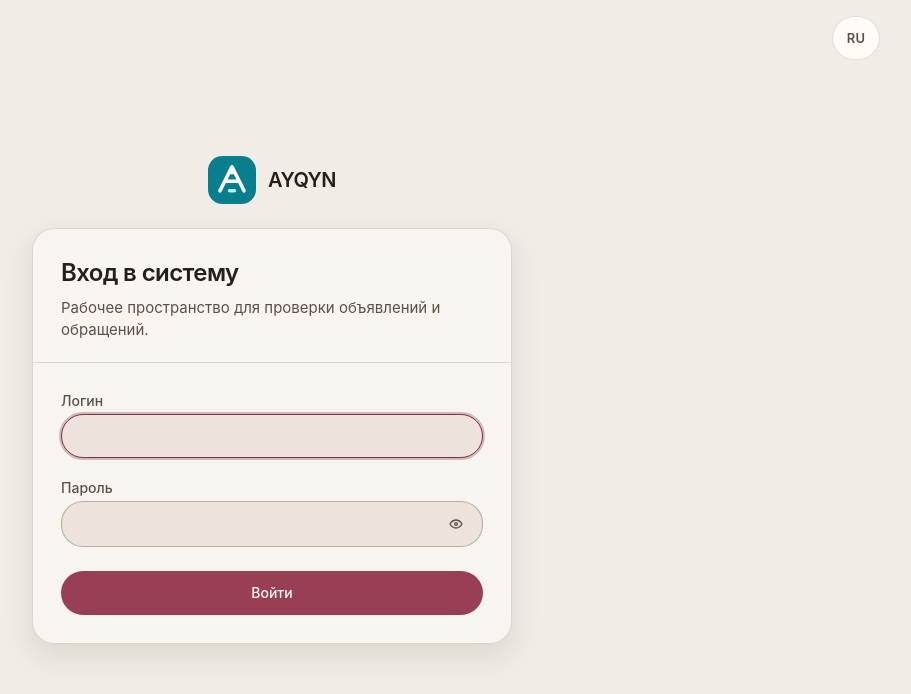
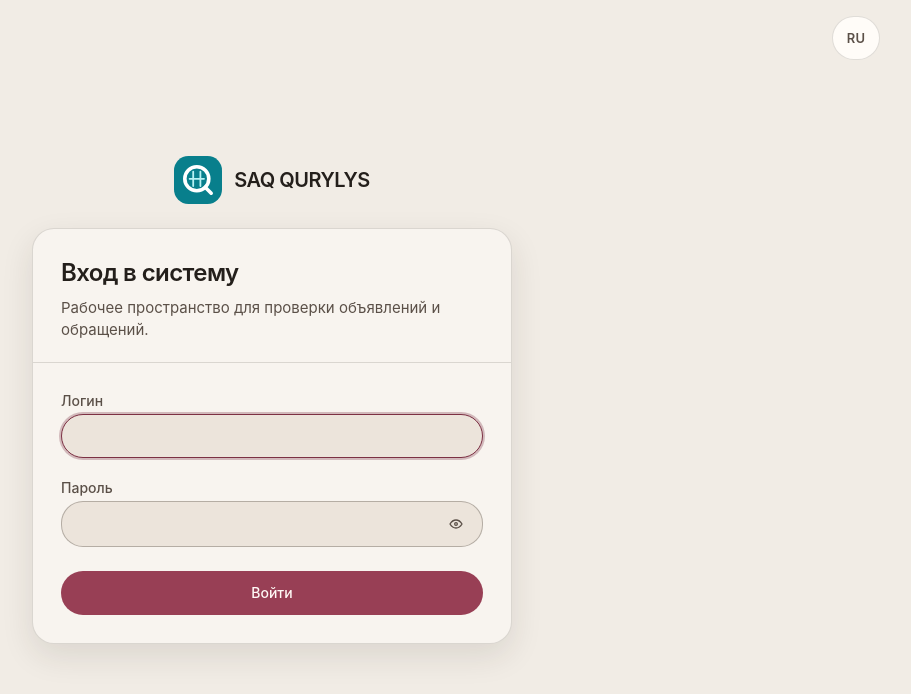
Before and after one commit to amblackrust/saq-qurylys, a React (Vite) app in the folder frontend/: page /login in a window 1280 px wide. Shown: the top 694 px of the page, without its empty margins (368-1279 px from the left). Built offline with nearby package versions, Linux system fonts and the light colour scheme.

Commit message:
feat(ui): rebrand application as SAQ QURYLYS

```diff
--- a/frontend/index.html
+++ b/frontend/index.html
@@ -2,11 +2,11 @@
 <html lang="ru" data-theme-mode="light" data-theme="light">
   <head>
     <meta charset="UTF-8" />
-    <link rel="icon" type="image/svg+xml" href="/ayqyn-mark.svg" />
+    <link rel="icon" type="image/svg+xml" href="/saq-qurylys-mark.svg" />
     <meta name="viewport" content="width=device-width, initial-scale=1.0" />
     <meta name="color-scheme" content="light" />
     <meta name="theme-color" content="#F1ECE5" />
-    <title>AYQYN</title>
+    <title>SAQ QURYLYS</title>
   </head>
   <body>
     <div id="root"></div>
--- a/frontend/src/features/kit/KitPage.tsx
+++ b/frontend/src/features/kit/KitPage.tsx
@@ -590,7 +590,7 @@ export function KitPage() {
           <div className="flex flex-col gap-1">
             <span className="text-2xs tracking-wider text-text-3 uppercase">GlitchText</span>
             <GlitchText className="text-3xl" backgroundColor="var(--bg)">
-              AYQYN
+              SAQ QURYLYS
             </GlitchText>
           </div>
           <div className="flex flex-col gap-1">
--- a/frontend/src/features/login/LoginPage.tsx
+++ b/frontend/src/features/login/LoginPage.tsx
@@ -53,8 +53,8 @@ export function LoginPage() {
       </div>
       <div className="flex w-full max-w-[480px] flex-col items-center gap-6">
         <div className="flex items-center gap-3 text-text">
-          <img src="/ayqyn-mark.svg" alt="" aria-hidden="true" className="size-12 shrink-0" />
-          <span className="text-xl font-semibold tracking-tight">AYQYN</span>
+          <img src="/saq-qurylys-mark.svg" alt="" aria-hidden="true" className="size-12 shrink-0" />
+          <span className="text-xl font-semibold tracking-tight">SAQ QURYLYS</span>
         </div>
         <form
           className="w-full overflow-hidden rounded-2xl border border-border bg-surface shadow-2"
--- a/frontend/src/features/navigation/BentoNavigation.tsx
+++ b/frontend/src/features/navigation/BentoNavigation.tsx
@@ -129,8 +129,8 @@ export function BentoNavigation({ headerUtilities, assistantOpen }: BentoNavigat
             aria-label={`${t('appName')} — ${t('nav.homeTitle')}`}
             className="flex h-11 min-w-0 shrink-0 items-center gap-2 text-text no-underline outline-none focus-visible:rounded-xl focus-visible:ring-2 focus-visible:ring-focus focus-visible:ring-offset-2 focus-visible:ring-offset-bg"
           >
-            <img src="/ayqyn-mark.svg" alt="" aria-hidden="true" className="size-8 shrink-0 sm:size-9" />
-            <span className="text-sm font-semibold tracking-[0.06em] sm:text-base">AYQYN</span>
+            <img src="/saq-qurylys-mark.svg" alt="" aria-hidden="true" className="size-8 shrink-0 sm:size-9" />
+            <span className="text-sm font-semibold tracking-[0.06em] sm:text-base">SAQ QURYLYS</span>
           </Link>
           <div className="order-last min-w-0 basis-full lg:order-0 lg:min-w-48 lg:max-w-lg lg:flex-1 lg:basis-auto">
             <GlobalSearch />
--- a/frontend/src/features/objects/ObjectsPage.tsx
+++ b/frontend/src/features/objects/ObjectsPage.tsx
@@ -84,7 +84,7 @@ export function ObjectsPage() {
     try {
       await downloadFile(
         `/objects/export.xlsx${buildQuery(filters)}`,
-        `AYQYN_${t('list.exportFilename')}_${formatApiDate(new Date())}.xlsx`,
+        `SAQ_QURYLYS_${t('list.exportFilename')}_${formatApiDate(new Date())}.xlsx`,
       );
     } catch (error) {
       toast.error(errorMessage(error), { title: t('list.exportError') });
--- a/frontend/src/features/signals/SignalPackageDialog.tsx
+++ b/frontend/src/features/signals/SignalPackageDialog.tsx
@@ -95,7 +95,7 @@ export function SignalPackageDialog({ opened, onClose, detail, dirty }: Props) {
     try {
       await downloadFile(
         `/signals/${detail.id}/package.zip?${params.toString()}`,
-        `AYQYN_${materials.number}_package.zip`,
+        `SAQ_QURYLYS_${materials.number}_package.zip`,
       );
     } catch (error) {
       toast.error(errorMessage(error), { title: t('package.downloadError') });
--- a/frontend/src/features/signals/SignalsPage.tsx
+++ b/frontend/src/features/signals/SignalsPage.tsx
@@ -75,7 +75,7 @@ export function SignalsPage() {
     try {
       await downloadFile(
         `/signals/export.xlsx${buildQuery(filters)}`,
-        `AYQYN_${t('list.exportFilename')}_${formatApiDate(new Date())}.xlsx`,
+        `SAQ_QURYLYS_${t('list.exportFilename')}_${formatApiDate(new Date())}.xlsx`,
       );
     } catch (error) {
       toast.error(errorMessage(error), { title: t('list.exportError') });
--- a/frontend/src/i18n/locales/kk/assistant.ts
+++ b/frontend/src/i18n/locales/kk/assistant.ts
@@ -10,7 +10,7 @@ const assistant: typeof ru = {
   collapse: 'Панельді тарылту',
   close: 'Жабу',
   composer: 'Көмекшіге хабарлама',
-  placeholder: 'AYQYN жүйесі туралы сұраңыз…',
+  placeholder: 'SAQ QURYLYS жүйесі туралы сұраңыз…',
   send: 'Жіберу',
   stop: 'Тоқтату',
   retry: 'Қайталау',
--- a/frontend/src/i18n/locales/kk/common.ts
+++ b/frontend/src/i18n/locales/kk/common.ts
@@ -2,7 +2,7 @@
 import type ru from '../ru/common';
 
 const common: typeof ru = {
-  appName: 'AYQYN',
+  appName: 'SAQ QURYLYS',
   error: 'Қате',
   cancel: 'Бас тарту',
   print: 'Басып шығару',
--- a/frontend/src/i18n/locales/ru/assistant.ts
+++ b/frontend/src/i18n/locales/ru/assistant.ts
@@ -7,7 +7,7 @@ const assistant = {
   collapse: 'Сузить панель',
   close: 'Закрыть',
   composer: 'Сообщение ассистенту',
-  placeholder: 'Спросите о работе в AYQYN…',
+  placeholder: 'Спросите о работе в SAQ QURYLYS…',
   send: 'Отправить',
   stop: 'Остановить',
   retry: 'Повторить',
--- a/frontend/src/i18n/locales/ru/common.ts
+++ b/frontend/src/i18n/locales/ru/common.ts
@@ -1,5 +1,5 @@
 const common = {
-  appName: 'AYQYN',
+  appName: 'SAQ QURYLYS',
   error: 'Ошибка',
   cancel: 'Отмена',
   print: 'Печать',
--- a/frontend/src/theme/global.css
+++ b/frontend/src/theme/global.css
@@ -94,7 +94,7 @@
   }
 }
 
-/* Print the current page content without the AYQYN app shell or interactive controls. */
+/* Print the current page content without the app shell or interactive controls. */
 @media print {
   :root {
     color-scheme: light;
```
Also changed, not shown: frontend/public/saq-qurylys-mark.svg, 1 other file (tests, documents, lock files or other folders).
